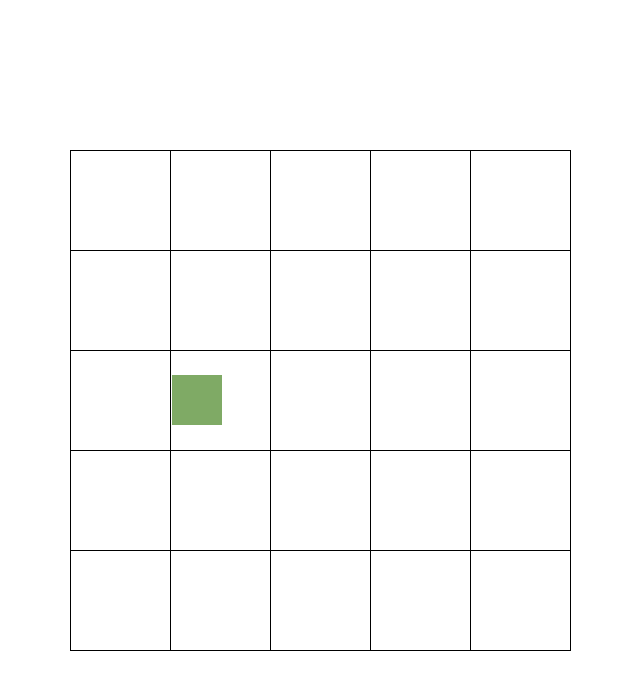
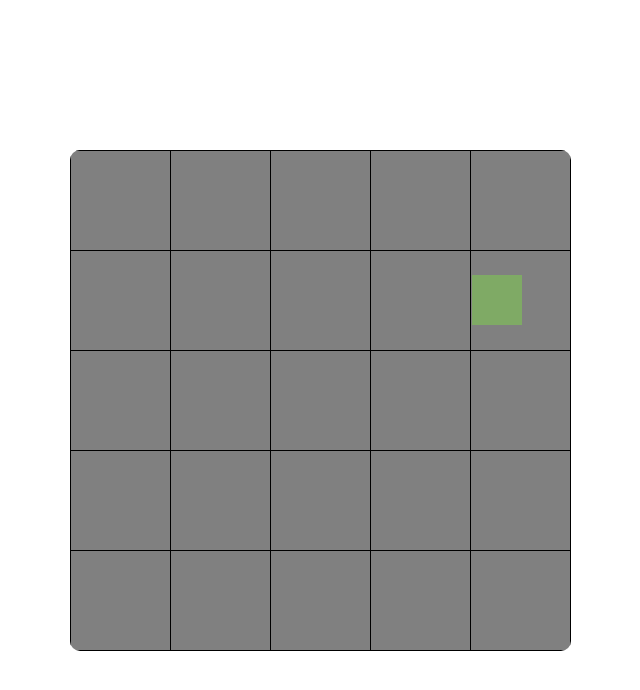
Before and after one commit to Vlad06091992/vue-test-task, a Vue app: page / in a window 1280 px wide. Shown: the top 690 px of the page, without its empty margins (320-960 px from the left). Built offline with nearby package versions, Linux system fonts and the light colour scheme.

Commit message:
created and connected Pinia to the application

```diff
--- a/src/components/drag-and-drop-elements/green.vue
+++ b/src/components/drag-and-drop-elements/green.vue
@@ -4,9 +4,6 @@
 
 <script setup>
 
-const id = 1
-
-console.log(1)
 </script>
 
 <style scoped>
--- a/src/components/main.vue
+++ b/src/components/main.vue
@@ -2,15 +2,20 @@
 
 import {ref} from "vue";
 import Green from "../components/drag-and-drop-elements/green.vue";
+import {useStore} from "../store/store.ts";
 
-let test = ref(12)
+
+const store = useStore();
+// let test = ref(store.elements[0].currentPosition)
 
 function onDragStart() {
-  test.value = 0
+
 }
 
+
 function onDrop(e, value) {
-  test.value = value
+  // test.value = store.elements[0].currentPosition
+  store.replaceElement(value)
 }
 </script>
 
@@ -23,8 +28,9 @@ function onDrop(e, value) {
             @dragenter.prevent
             @drop="onDrop($event,(row - 1) * 5 + column)" class="td" v-for="column in 5"
             :key="(row - 1) * 5 + column">
-          <Green v-if="test === (row - 1) * 5 + column" draggable="true"
-                 @drag="onDragStart($event,(row - 1) * 5 + column)"/>
+          <Green v-if="store.elements[0].currentPosition === (row - 1) * 5 + column" draggable="true"
+                 @drag="onDragStart($event,(row - 1) * 5 + column)"
+          />
         </td>
       </tr>
       </tbody>
@@ -38,16 +44,18 @@ function onDrop(e, value) {
   box-sizing: border-box
 }
 
-table{ border-spacing: 0;
-  border-collapse: collapse;}
+table {
+  border-collapse: collapse; /* Убираем разделяющие линии между ячейками */
+  border-radius: 10px; /* Задаем радиус скругления углов */
+  overflow: hidden;
+
+}
 
 .td {
-
+  background: gray;
   width: 100px;
   height: 100px;
   border: 1px solid black;
-
-
 }
 
 
--- a/src/main.ts
+++ b/src/main.ts
@@ -1,5 +1,6 @@
 import { createApp } from 'vue'
 import './style.css'
 import App from './App.vue'
-
-createApp(App).mount('#app')
+import {createPinia} from "pinia";
+const pinia = createPinia()
+createApp(App).use(pinia).mount('#app')
--- /dev/null
+++ b/src/store/store.ts
@@ -0,0 +1,28 @@
+import {defineStore} from "pinia";
+
+
+export const useStore = defineStore("movieStore", {
+    state: () => ({
+        elements: [
+            {
+                name: 'Green',
+                currentPosition: 10
+            },
+        ],
+        // activeTab: 1
+    }),
+    getters: {},
+
+
+    actions: {
+        replaceElement( pos: any) {
+            debugger
+            // state.elements[0].currentPosition = pos
+            // state.elements[0].currentPosition = pos
+
+            this.elements[0].currentPosition = pos
+
+        },
+    }
+
+})
```
